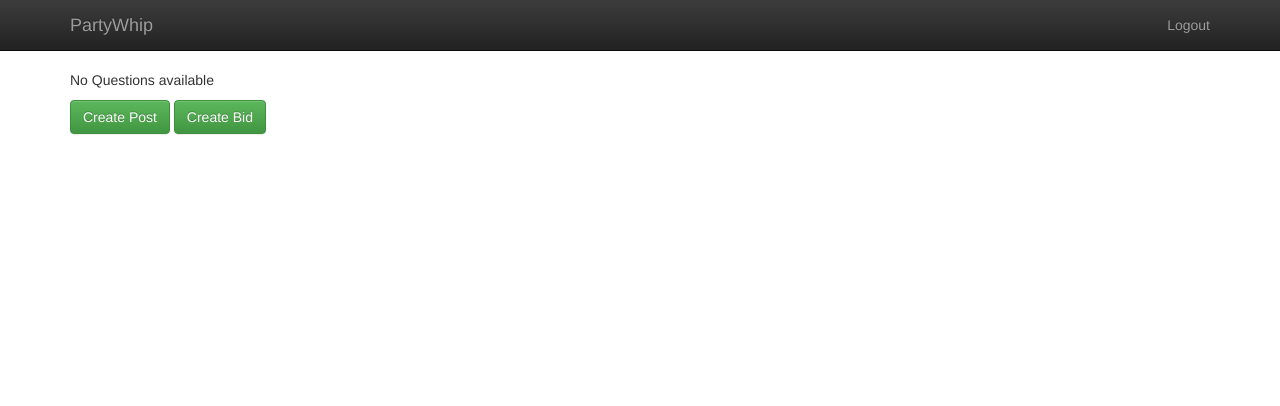
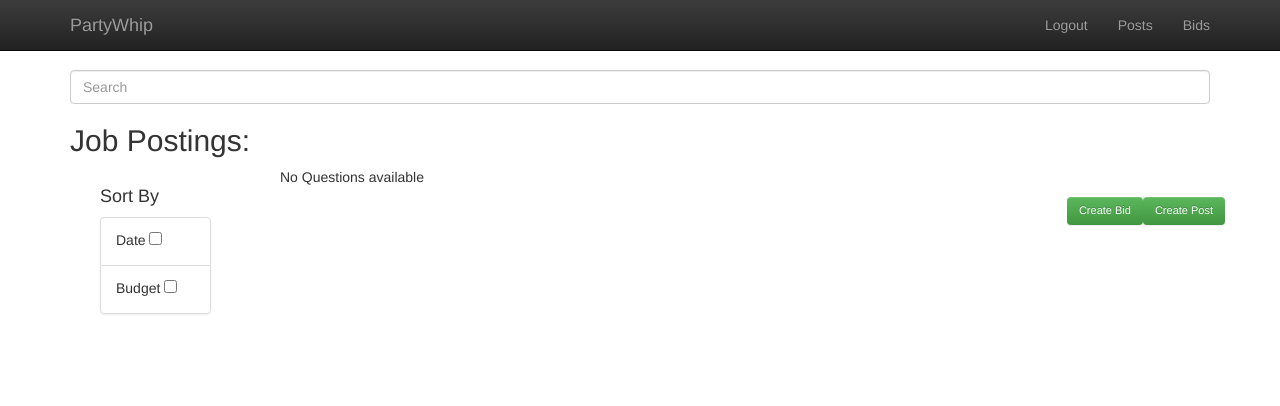
Before and after one commit to RemyBordignon/PartyWhip, a Django app: page /boards/ in a window 1280 px wide. Shown: the top 406 px of the page. Run offline with Django 3.2, Linux system fonts and the light colour scheme; the visitor is signed in with stand-in values (Sample User, id 1); data that the repository does not hold is empty; some libraries are stand-ins or nearby versions.

Commit message:
basic dashboard done

```diff
--- a/static/css/main.css
+++ b/static/css/main.css
@@ -3,3 +3,43 @@
 /* ==========================================================================
    Author's custom styles
    ========================================================================== */
+
+#sidebar {
+    height: 200px;
+    width: 20%;
+}
+
+#postlists {
+    padding-right: 200px;
+}
+
+#button {
+    background-color: blue; /* Green */
+    border: none;
+    color: white;
+    /*padding: 15px 32px;*/
+    text-align: center;
+    text-decoration: none;
+    display: inline-block;
+    font-size: 11px;
+}
+
+#card {
+    position: relative;
+    display: -webkit-box;
+    display: -webkit-flex;
+    display: -ms-flexbox;
+    display: flex;
+    -webkit-box-orient: vertical;
+    -webkit-box-direction: normal;
+    -webkit-flex-direction: column;
+    -ms-flex-direction: column;
+    flex-direction: column;
+    background-color: #fff;
+    border: 1px solid rgba(0, 0, 0, 0.125);
+    border-radius: 0.25rem;
+}
+
+#cardbody {
+
+}
--- a/templates/base.html
+++ b/templates/base.html
@@ -29,6 +29,8 @@
         <ul class="nav navbar-nav navbar-right">
             {% if user.is_authenticated %}
                 <li><a href="{% url 'logout' %}">Logout</a></li>
+                <li><a href="{% url 'logout' %}">Posts</a></li>
+                <li><a href="{% url 'logout' %}">Bids</a></li>
             {% else %}
                 <li><a href="{% url 'login' %}">Login</a> </li>
                 <li><a href="{% url 'signup' %}">Sign Up</a> </li>
--- a/templates/boards/index.html
+++ b/templates/boards/index.html
@@ -1,16 +1,74 @@
 {% extends "../base.html" %}
 
 {% block title %}
-Posts for {{ request.user.username }}
+Dashboard
 {% endblock %}
 
 {% block content %}
 
-{% if post_list  %}
+<!-- Search bar -->
+<div class="md-form">
+    <input class="form-control" type="text" placeholder="Search" aria-label="Search">
+</div>
+
 <h2>Job Postings:</h2>
+<div class="container">
+    <div class="row">
+           <aside class="col-lg-2">
+                <div class="container">
+                    <div class="row">
+                        <div class="col-md-6">
+                        <div id = "sidebar" class="card" style="margin:20px 0">
+                                <div class="card-header"><h4>Sort By</h4></div>
+                                <ul class="list-group list-group-flush">
+                                    <li class="list-group-item">
+                                        Date
+                                        <label class="switch ">
+                                        <input type="checkbox" class="default">
+                                        <span class="slider"></span>
+                                        </label>
+                                    </li>
+                                    <li class="list-group-item">
+                                        Budget
+                                        <label class="switch ">
+                                        <input type="checkbox" class="primary">
+                                        <span class="slider"></span>
+                                        </label>
+                                    </li>
+                                </ul>
+                        </div>
+                        </div>
+                    </div>
+                </div>
+            </aside>
+            <aside class="col-lg-10">
+                 {% if post_list %}
                          <ul>
+                             <!-- <div id = "postlists" class="container">
+                                  <div class="row">
+                                    <div class="col-md-3"><h3>Title</h3></div>
+                                    <div class="col-md-3"><h3>Event Date</h3></div>
+                                    <div class="col-md-3"><h3>Budget</h3></div>
+                                    <div class="col-md-3"><h3>Location</h3></div>
+                                  </div>
+                            </div> -->
                              {% for post in post_list %}
-            <div class="list-group-item"><a href="{% url 'boards:detail' post.id %}">{{ post.title }}</a></div>
+                                 <!-- <div class="list-group-item"><a href="{% url 'boards:detail' post.id %}">{{ post.title }}</a></div> -->
+                                 <!-- <div id = "postlists" class="container">
+                                      <div class="row">
+                                        <div class="col-md-3"><a href="{% url 'boards:detail' post.id %}">{{ post.title }}</a></div>
+                                        <div class="col-md-3"><a>{{ post.event_date }}</a></div>
+                                        <div class="col-md-3"><a>{{ post.budget }}</a></div>
+                                        <div class="col-md-3"><a>{{ post.location }}</a></div>
+                                      </div> -->
+                                <!-- </div> -->
+                                <div id = "card" class="card text-white bg-secondary mb-3" style="width: 30rem;">
+                                  <div padding-left: 50px; class="card-body">
+                                    <h4 class="card-title">{{post.title}}</h4>
+                                    <p class="card-text"><dt>Event Date:</dt> {{post.event_date}} <br><dt>Budget:</dt> {{post.budget}} </br><dt>Location:</dt> {{post.location}} </p>
+                                    <a href="{% url 'boards:detail' post.id %}" class="card-link">Details</a>
+                                  </div>
+                                </div>
                              {% endfor %}
                          </ul>
                  {% else %}
@@ -18,11 +76,14 @@ Posts for {{ request.user.username }}
                  {% endif %}
 
                  <a href="{% url 'boards:create_post' %}">
-        <button class="btn btn-success">Create Post</button>
+                     <button id = "button" class="btn btn-success pull-right">Create Post</button>
                  </a>
 
                  <a href="{% url 'boards:create_bid' %}">
-        <button class="btn btn-success">Create Bid</button>
+                     <button id = "button" class="btn btn-success pull-right">Create Bid</button>
                  </a>
-
+                </div>
+            </aside>
+    </div>
+</div>
 {% endblock %}
```
Lines whose indentation alone changed are shown as unchanged.
